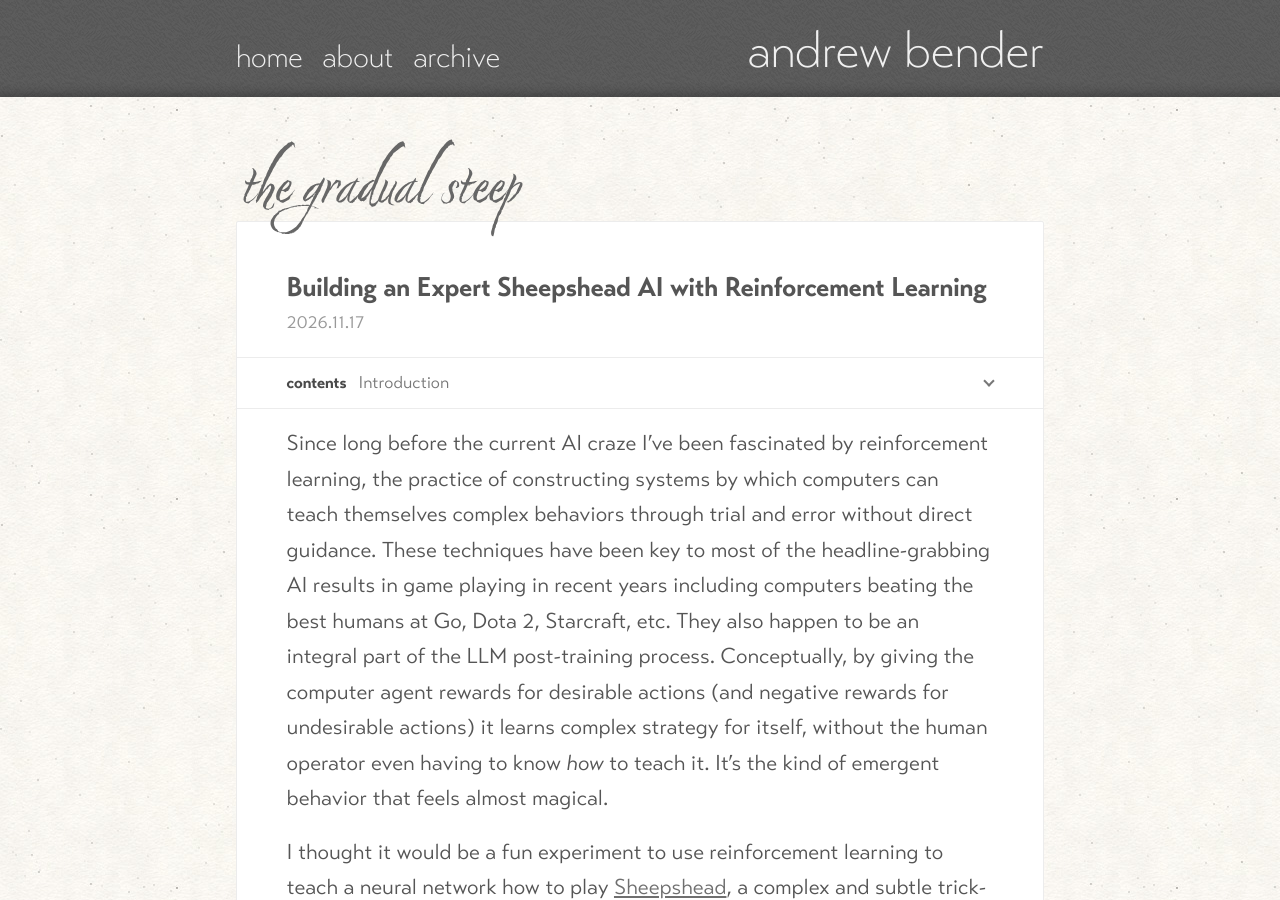
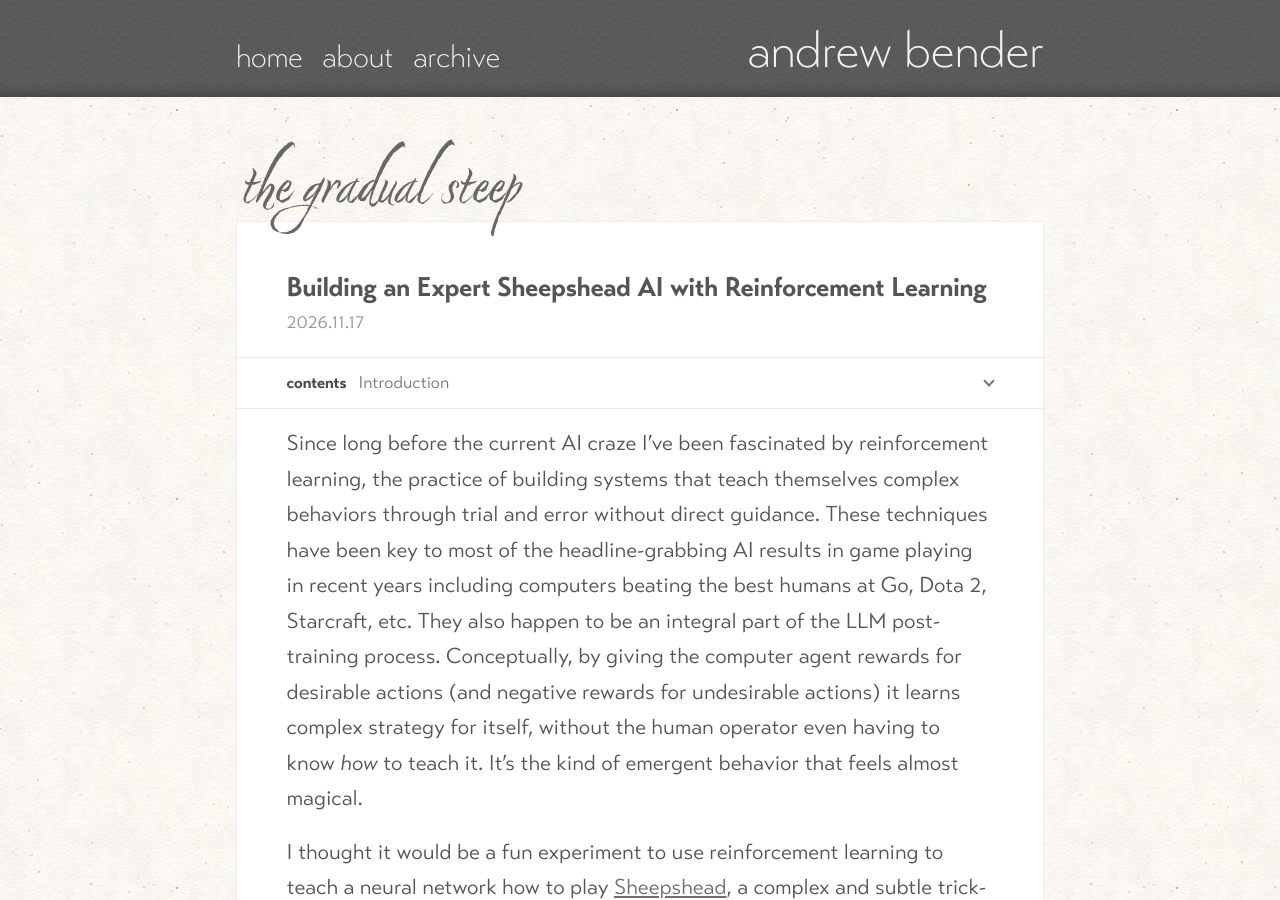
Before and after one commit to adamanthil/bender.io, a Jekyll site: the page built from _posts/2026-11-17-building-an-expert-sheepshead-ai-with-reinforcement-learning.md, in a window 1280 px wide and 900 px high. Built offline with Jekyll 4.4.1, drawn with Linux system fonts in a browser that asks for light colours; comment, search, counter and statistics services are not loaded.

Commit message:
Tweak opening sentence

```diff
--- a/_posts/2026-11-17-building-an-expert-sheepshead-ai-with-reinforcement-learning.md
+++ b/_posts/2026-11-17-building-an-expert-sheepshead-ai-with-reinforcement-learning.md
@@ -3,7 +3,7 @@ layout: post
 title: Building an Expert Sheepshead AI with Reinforcement Learning
 toc: true
 ---
-Since long before the current AI craze I've been fascinated by reinforcement learning, the practice of constructing systems by which computers can teach themselves complex behaviors through trial and error without direct guidance. These techniques have been key to most of the headline-grabbing AI results in game playing in recent years including computers beating the best humans at Go, Dota 2, Starcraft, etc. They also happen to be an integral part of the LLM post-training process. Conceptually, by giving the computer agent rewards for desirable actions (and negative rewards for undesirable actions) it learns complex strategy for itself, without the human operator even having to know _how_ to teach it. It's the kind of emergent behavior that feels almost magical.
+Since long before the current AI craze I've been fascinated by reinforcement learning, the practice of building systems that teach themselves complex behaviors through trial and error without direct guidance. These techniques have been key to most of the headline-grabbing AI results in game playing in recent years including computers beating the best humans at Go, Dota 2, Starcraft, etc. They also happen to be an integral part of the LLM post-training process. Conceptually, by giving the computer agent rewards for desirable actions (and negative rewards for undesirable actions) it learns complex strategy for itself, without the human operator even having to know _how_ to teach it. It's the kind of emergent behavior that feels almost magical.
 
 I thought it would be a fun experiment to use reinforcement learning to teach a neural network how to play [Sheepshead](https://www.sheepsheadrules.com), a complex and subtle trick-taking card game popular in Wisconsin but virtually unknown elsewhere. I've been captivated by Sheepshead ever since learning and playing it at my high school lunch table and have always wished more people knew about it. For me, its complexity and dynamic nature keep it compelling hand after hand when compared to most other card games.
 
```
